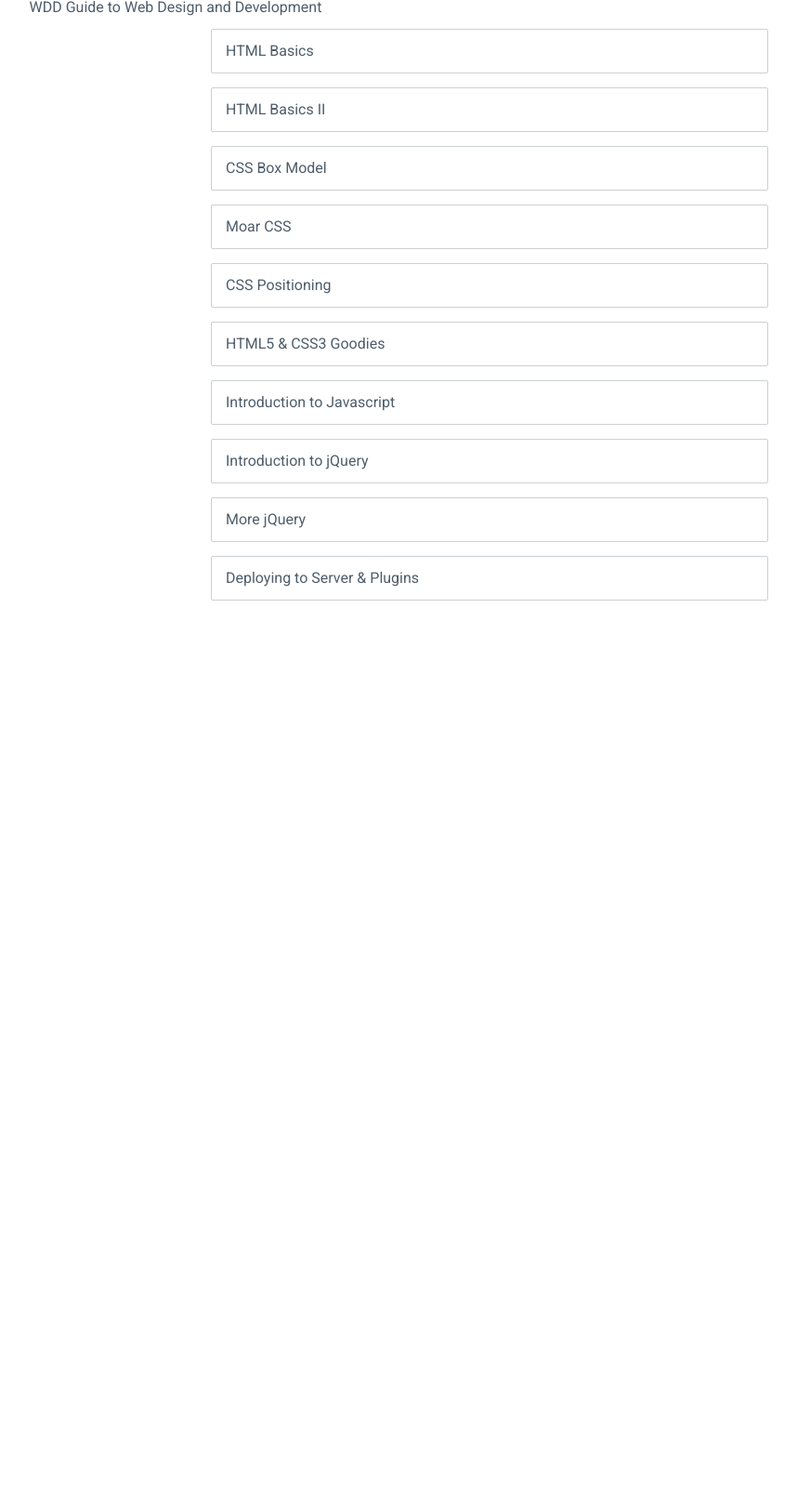
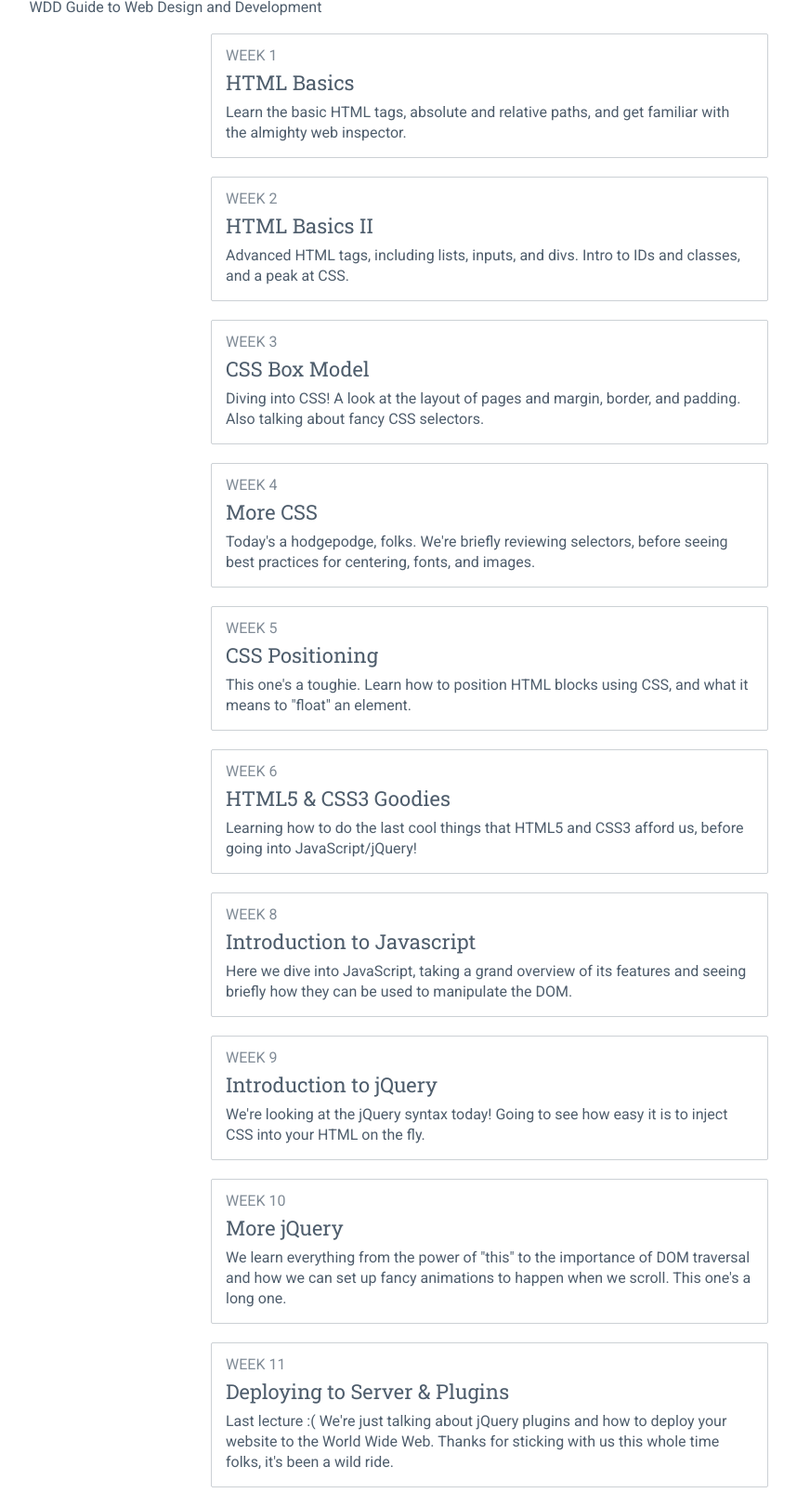
Before and after one commit to webdesigndecal/guide, a plain HTML site: page index.html in a window 1280 px wide. Shown: the whole page at 93% size, without its empty margins (113-971 px from the left). Before the commit the page ends 800 px from the top, so only its background shows below. Drawn offline with Linux system fonts and the light colour scheme.

Commit message:
used ng-repeat for homepage, added data.json

```diff
--- a/assets/css/sass/application.scss
+++ b/assets/css/sass/application.scss
@@ -43,10 +43,25 @@
 .week-container {
   border: 1px solid $gray-24;
   border-radius: 2px;
-  margin: 15px auto;
+  cursor: pointer;
+  margin: 20px auto;
   max-width: 600px;
   padding: 15px;
+  &:hover {
+    border-color: $gray-48;
+  }
   .title {
-
+    font-family: Roboto Slab, serif;
+    font-size: $f-size-xl;
+    margin-bottom: 10px;
+  }
+  .week {
+    color: $gray-60;
+    margin-bottom: 10px;
+    text-transform: uppercase;
+  }
+  .description {
+    font-size: $f-size-md;
+    line-height: $f-size-xl;
   }
 }
--- a/assets/css/sass/partials/_mixins.scss
+++ b/assets/css/sass/partials/_mixins.scss
@@ -18,3 +18,11 @@
 @mixin transform($property: none) {
   @include prefixer(transform, $property, webkit moz ms o spec);
 }
+
+@mixin clearAfter {
+  visibility: hidden;
+  display: block;
+  content: '';
+  clear: both;
+  height: 0;
+}
--- a/assets/css/sass/partials/_variables.scss
+++ b/assets/css/sass/partials/_variables.scss
@@ -6,3 +6,12 @@ $gray-48                        : rgba($gray, 0.48);
 $gray-36                        : rgba($gray, 0.36);
 $gray-24                        : rgba($gray, 0.24);
 $gray-12                        : rgba($gray, 0.12);
+
+
+$f-size-xxl                     : 26px;
+$f-size-xl                      : 22px;
+$f-size-lg                      : 18px;
+$f-size-md                      : 16px;
+$f-size-sm                      : 14px;
+$f-size-xs                      : 12px;
+$f-size-xxs                     : 11px;
--- a/assets/js/controllers.js
+++ b/assets/js/controllers.js
@@ -3,3 +3,7 @@ app.controller('NavController', ['$scope', '$location', function ($scope, $locat
     return currentLocation === $location.path();
   };
 }]);
+
+app.controller('HomeController', ['$scope', function ($scope) {
+  this.lectures = allLectures;
+}])
--- /dev/null
+++ b/assets/js/data.json
@@ -0,0 +1,59 @@
+var allLectures = [
+  {
+    week: 1,
+    title: 'HTML Basics',
+    description: 'Learn the basic HTML tags, absolute and relative paths, and get familiar with the almighty web inspector.'
+  },
+  {
+    week: 2,
+    title: 'HTML Basics II',
+    description: 'Advanced HTML tags, including lists, inputs, and divs. Intro to IDs and classes, and a peak at CSS.'
+  },
+  {
+    week: 3,
+    title: 'CSS Box Model',
+    description: 'Diving into CSS! A look at the layout of pages and margin, border, and padding. Also talking about fancy CSS selectors.'
+  },
+  {
+    week: 4,
+    title: 'More CSS',
+    description: 'Today\'s a hodgepodge, folks. We\'re briefly reviewing selectors, before seeing best practices for centering, fonts, and images.'
+  },
+  {
+    week: 5,
+    title: 'CSS Positioning',
+    description: 'This one\'s a toughie. Learn how to position HTML blocks using CSS, and what it means to "float" an element.'
+  },
+  {
+    week: 6,
+    title: 'HTML5 & CSS3 Goodies',
+    description: 'Learning how to do the last cool things that HTML5 and CSS3 afford us, before going into JavaScript/jQuery!'
+  },
+  {
+    week: 8,
+    title: 'Introduction to Javascript',
+    description: 'Here we dive into JavaScript, taking a grand overview of its features and seeing briefly how they can be used to manipulate the DOM.'
+  },
+  {
+    week: 9,
+    title: 'Introduction to jQuery',
+    description: 'We\'re looking at the jQuery syntax today! Going to see how easy it is to inject CSS into your HTML on the fly.'
+  },
+  {
+    week: 10,
+    title: 'More jQuery',
+    description: 'We learn everything from the power of "this" to the importance of DOM traversal and how we can set up fancy animations to happen when we scroll. This one\'s a long one.'
+  },
+  {
+    week: 11,
+    title: 'Deploying to Server & Plugins',
+    description: 'Last lecture :( We\'re just talking about jQuery plugins and how to deploy your website to the World Wide Web. Thanks for sticking with us this whole time folks, it\'s been a wild ride.'
+  },
+
+
+
+
+
+
+
+]
--- a/index.html
+++ b/index.html
@@ -32,6 +32,8 @@
     <script src="assets/js/vendor/angular-ui-router.min.js"></script>
     <script src="assets/js/vendor/jquery-1.11.2.min.js"></script>
 
+    <script src="assets/js/data.json"></script>
+
     <!-- Main Application Script -->
     <script src="assets/js/application.js"></script>
 
--- a/pages/home.html
+++ b/pages/home.html
@@ -1,58 +1,13 @@
-<div class="home">
+<div class="home" data-ng-controller="HomeController as home">
   <div class="container">
     <div class="jumbotron">
       <h1>WDD Guide to Web Design and Development</h1>
     </div>
     <div class="content">
-      <div class="week-container 1">
-        <h1 class="title">HTML Basics</h1>
-        <h2 class="week"></h2>
-        <p class="description"></p>
-      </div>
-      <div class="week-container 2">
-        <h1 class="title">HTML Basics II</h1>
-        <h2 class="week"></h2>
-        <p class="description"></p>
-      </div>
-      <div class="week-container 3">
-        <h1 class="title">CSS Box Model</h1>
-        <h2 class="week"></h2>
-        <p class="description"></p>
-      </div>
-      <div class="week-container 4">
-        <h1 class="title">Moar CSS</h1>
-        <h2 class="week"></h2>
-        <p class="description"></p>
-      </div>
-      <div class="week-container 5">
-        <h1 class="title">CSS Positioning</h1>
-        <h2 class="week"></h2>
-        <p class="description"></p>
-      </div>
-      <div class="week-container 6">
-        <h1 class="title">HTML5 & CSS3 Goodies</h1>
-        <h2 class="week"></h2>
-        <p class="description"></p>
-      </div>
-      <div class="week-container 8">
-        <h1 class="title">Introduction to Javascript</h1>
-        <h2 class="week"></h2>
-        <p class="description"></p>
-      </div>
-      <div class="week-container 9">
-        <h1 class="title">Introduction to jQuery</h1>
-        <h2 class="week"></h2>
-        <p class="description"></p>
-      </div>
-      <div class="week-container 10">
-        <h1 class="title">More jQuery</h1>
-        <h2 class="week"></h2>
-        <p class="description"></p>
-      </div>
-      <div class="week-container 11">
-        <h1 class="title">Deploying to Server & Plugins</h1>
-        <h2 class="week"></h2>
-        <p class="description"></p>
+      <div data-ng-repeat="lecture in home.lectures" ui-sref="{{lecture.week}}" class="week-container">
+        <div data-ng-bind="'Week ' + lecture.week" class="week"></div>
+        <h1 data-ng-bind="lecture.title" class="title"></h1>
+        <p data-ng-bind="lecture.description" class="description"></p>
       </div>
     </div>
   </div>
```
Also changed, not shown: pages/week-2.html (added, +1 -0 lines), assets/css/stylesheets/application.css.
